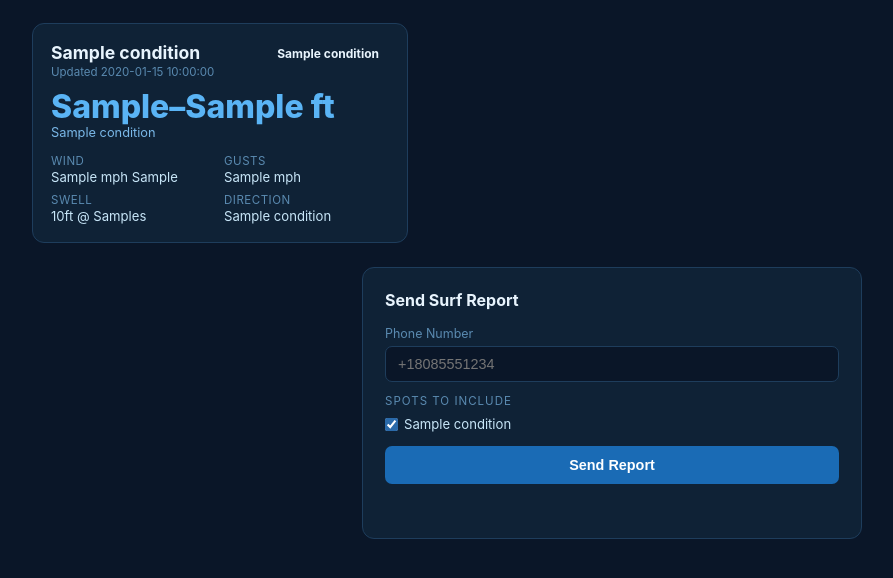
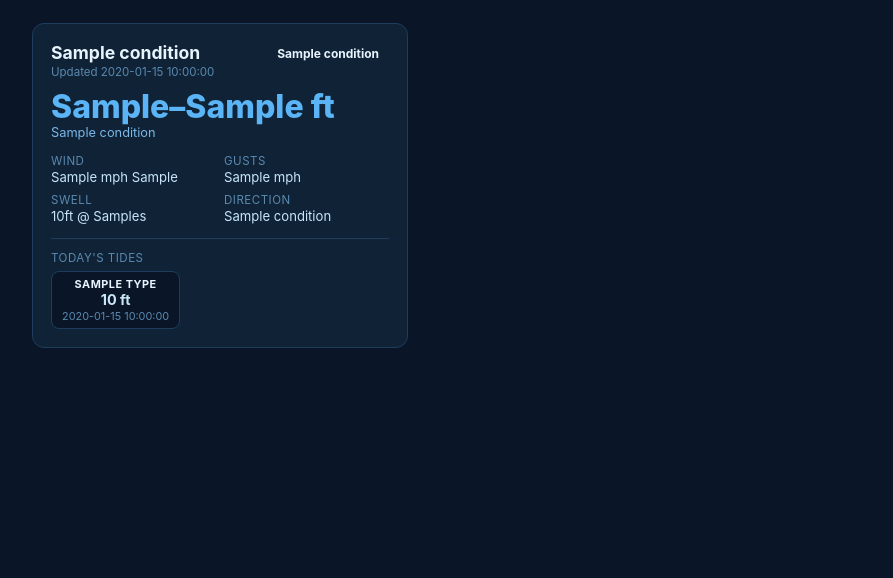
Before and after one commit to bradyoshiro/surf-report, a Flask app: template templates/index.html in a window 1280 px wide. Shown: the part 139-717 px from the top of the page, without its empty margins (28-921 px from the left). Run offline with Flask 3, Linux system fonts and the light colour scheme; the template is opened without the code that fills it: most values are stand-ins (such as "Sample title", 1, 10 or a date in 2020).

Commit message:
add tide data, remove SMS panel

```diff
--- a/surfline.py
+++ b/surfline.py
@@ -60,6 +60,26 @@ def _closest_now(entries, key=None):
     return best[key] if key else best
 
 
+def _fetch_tides(spot_id):
+    """Return today's HIGH/LOW tide entries sorted by time."""
+    try:
+        data = _get("tides", spot_id, days=2)["data"]["tides"]
+        today = datetime.now().strftime("%Y-%m-%d")
+        tides = []
+        for t in data:
+            if t.get("type") in ("HIGH", "LOW"):
+                dt = datetime.fromtimestamp(t["timestamp"])
+                if dt.strftime("%Y-%m-%d") == today:
+                    tides.append({
+                        "type":   t["type"],
+                        "height": round(t["height"], 1),
+                        "time":   dt.strftime("%I:%M %p").lstrip("0"),
+                    })
+        return sorted(tides, key=lambda x: x["time"])
+    except Exception:
+        return []
+
+
 def fetch_spot(name, spot_id):
     try:
         wave_data   = _get("wave",   spot_id)["data"]["wave"]
@@ -72,6 +92,7 @@ def fetch_spot(name, spot_id):
 
         surf = wave.get("surf", {})
         swell_primary = wave.get("swells", [{}])[0]
+        tides = _fetch_tides(spot_id)
 
         return {
             "name": name,
@@ -93,6 +114,7 @@ def fetch_spot(name, spot_id):
                 rating.get("rating", {}).get("key", "FLAT"), "—"
             ),
             "rating_value": rating.get("rating", {}).get("value", 0),
+            "tides": tides,
             "error": None,
         }
     except Exception as e:
--- a/templates/index.html
+++ b/templates/index.html
@@ -40,7 +40,7 @@
       display: grid;
       grid-template-columns: repeat(auto-fill, minmax(300px, 1fr));
       gap: 16px;
-      padding: 24px 20px;
+      padding: 24px 20px 40px;
       max-width: 1200px;
       margin: 0 auto;
     }
@@ -95,95 +95,47 @@
     .detail-label { color: #5a8ab0; font-size: 0.72rem; text-transform: uppercase; letter-spacing: 0.5px; }
     .detail-value { color: #c8e6f8; margin-top: 1px; }
 
-    .error-msg { color: #e05050; font-size: 0.85rem; padding: 8px 0; }
-
-    /* Send Report Panel */
-    .notify-panel {
-      max-width: 540px;
-      margin: 0 auto 40px;
-      padding: 0 20px;
+    .tides {
+      margin-top: 14px;
+      padding-top: 12px;
+      border-top: 1px solid #1e3d5c;
     }
-    .notify-box {
-      background: #0f2236;
-      border: 1px solid #1e3d5c;
-      border-radius: 12px;
-      padding: 22px;
+    .tides-label {
+      font-size: 0.72rem;
+      text-transform: uppercase;
+      letter-spacing: 0.5px;
+      color: #5a8ab0;
+      margin-bottom: 6px;
     }
-    .notify-box h2 { font-size: 1rem; font-weight: 700; margin-bottom: 16px; }
-
-    .tabs { display: flex; gap: 8px; margin-bottom: 16px; }
-    .tab {
-      flex: 1;
-      padding: 9px;
-      border-radius: 7px;
-      border: 1px solid #1e3d5c;
-      background: #0a1628;
-      color: #7ab8e8;
-      cursor: pointer;
-      font-size: 0.85rem;
-      text-align: center;
+    .tide-list {
+      display: flex;
+      flex-wrap: wrap;
+      gap: 8px;
     }
-    .tab.active { background: #1a4a7a; color: #fff; border-color: #2a6aaa; }
-
-    .form-group { margin-bottom: 12px; }
-    .form-group label { display: block; font-size: 0.78rem; color: #5a8ab0; margin-bottom: 5px; }
-    .form-group input {
-      width: 100%;
+    .tide-item {
+      display: flex;
+      flex-direction: column;
+      align-items: center;
       background: #0a1628;
       border: 1px solid #1e3d5c;
-      border-radius: 7px;
-      padding: 9px 12px;
-      color: #e8f4fd;
-      font-size: 0.9rem;
+      border-radius: 8px;
+      padding: 5px 10px;
+      min-width: 70px;
     }
-    .form-group input:focus { outline: none; border-color: #2a6aaa; }
+    .tide-type {
+      font-size: 0.68rem;
+      font-weight: 700;
+      text-transform: uppercase;
+      letter-spacing: 0.5px;
+    }
+    .tide-type.HIGH { color: #5ab4f5; }
+    .tide-type.LOW  { color: #f0a040; }
+    .tide-height { font-size: 0.9rem; font-weight: 700; color: #c8e6f8; }
+    .tide-time   { font-size: 0.68rem; color: #5a8ab0; margin-top: 1px; }
 
-    .spot-checkboxes {
-      display: grid;
-      grid-template-columns: 1fr 1fr;
-      gap: 6px;
-      margin-bottom: 14px;
-    }
-    .spot-checkboxes label {
-      display: flex;
-      align-items: center;
-      gap: 6px;
-      font-size: 0.82rem;
-      cursor: pointer;
-      color: #c8e6f8;
-    }
-    .spot-checkboxes input[type=checkbox] { accent-color: #2a6aaa; }
+    .no-tides { font-size: 0.8rem; color: #5a8ab0; }
 
-    #send-btn {
-      width: 100%;
-      background: #1a6bb5;
-      color: #fff;
-      border: none;
-      padding: 11px;
-      border-radius: 7px;
-      cursor: pointer;
-      font-size: 0.9rem;
-      font-weight: 600;
-    }
-    #send-btn:hover { background: #2080d4; }
-    #send-btn:disabled { opacity: 0.5; cursor: default; }
-
-    #notify-result {
-      margin-top: 12px;
-      font-size: 0.85rem;
-      text-align: center;
-      min-height: 20px;
-    }
-    .result-ok  { color: #5dde87; }
-    .result-err { color: #e05050; }
-
-    .section-label {
-      font-size: 0.72rem;
-      text-transform: uppercase;
-      letter-spacing: 1px;
-      color: #5a8ab0;
-      margin-bottom: 8px;
-    }
+    .error-msg { color: #e05050; font-size: 0.85rem; padding: 8px 0; }
   </style>
 </head>
 <body>
@@ -196,7 +148,7 @@
 
 <div class="grid" id="conditions-grid">
   {% for c in conditions %}
-  <div class="card {% if c.error %}error{% endif %}" id="card-{{ loop.index }}">
+  <div class="card {% if c.error %}error{% endif %}">
     {% if c.error %}
       <div class="spot-name">{{ c.name }}</div>
       <div class="error-msg">Error: {{ c.error }}</div>
@@ -228,47 +180,39 @@
           <div class="detail-value">{{ c.swell_dir_label }}</div>
         </div>
       </div>
+      <div class="tides">
+        <div class="tides-label">Today's Tides</div>
+        <div class="tide-list">
+          {% if c.tides %}
+            {% for t in c.tides %}
+            <div class="tide-item">
+              <span class="tide-type {{ t.type }}">{{ t.type }}</span>
+              <span class="tide-height">{{ t.height }} ft</span>
+              <span class="tide-time">{{ t.time }}</span>
+            </div>
+            {% endfor %}
+          {% else %}
+            <span class="no-tides">No tide data</span>
+          {% endif %}
+        </div>
+      </div>
     {% endif %}
   </div>
   {% endfor %}
 </div>
 
-<!-- Notify Panel -->
-<div class="notify-panel">
-  <div class="notify-box">
-    <h2>Send Surf Report</h2>
-
-    <div class="form-group" id="input-group">
-      <label id="input-label">Phone Number</label>
-      <input type="text" id="target-input" placeholder="+18085551234">
-    </div>
-
-    <p class="section-label">Spots to include</p>
-    <div class="spot-checkboxes">
-      {% for name in conditions|map(attribute='name') %}
-      <label>
-        <input type="checkbox" class="spot-cb" value="{{ name }}" checked>
-        {{ name }}
-      </label>
-      {% endfor %}
-    </div>
-
-    <button id="send-btn" onclick="sendReport()">Send Report</button>
-    <div id="notify-result"></div>
-  </div>
-</div>
-
 <script>
-  let activeChannel = "sms";
-
   async function refreshData() {
     const btn = document.getElementById("refresh-btn");
     btn.disabled = true;
     btn.textContent = "Refreshing...";
     try {
-      const res = await fetch("/api/conditions?refresh=1");
+      const res = await fetch("/api/conditions");
       const data = await res.json();
       renderCards(data);
+      if (data.length) {
+        document.getElementById("last-updated").textContent = data[0].updated || "—";
+      }
     } catch (e) {
       alert("Refresh failed: " + e);
     }
@@ -278,6 +222,16 @@
 
   function ratingClass(key) {
     return "rating-" + (key || "FLAT");
+  }
+
+  function renderTides(tides) {
+    if (!tides || !tides.length) return '<span class="no-tides">No tide data</span>';
+    return tides.map(t => `
+      <div class="tide-item">
+        <span class="tide-type ${t.type}">${t.type}</span>
+        <span class="tide-height">${t.height} ft</span>
+        <span class="tide-time">${t.time}</span>
+      </div>`).join("");
   }
 
   function renderCards(conditions) {
@@ -317,41 +271,12 @@
             <div class="detail-value">${c.swell_dir_label}</div>
           </div>
         </div>
+        <div class="tides">
+          <div class="tides-label">Today's Tides</div>
+          <div class="tide-list">${renderTides(c.tides)}</div>
+        </div>
       </div>`;
     }).join("");
-  }
-
-  async function sendReport() {
-    const btn = document.getElementById("send-btn");
-    const result = document.getElementById("notify-result");
-    const target = document.getElementById("target-input").value.trim();
-    const spots = [...document.querySelectorAll(".spot-cb:checked")].map(cb => cb.value);
-
-    if (!target) { result.innerHTML = '<span class="result-err">Enter a phone number or username.</span>'; return; }
-    if (!spots.length) { result.innerHTML = '<span class="result-err">Select at least one spot.</span>'; return; }
-
-    btn.disabled = true;
-    btn.textContent = "Sending...";
-    result.innerHTML = "";
-
-    try {
-      const res = await fetch("/api/notify", {
-        method: "POST",
-        headers: { "Content-Type": "application/json" },
-        body: JSON.stringify({ channel: activeChannel, target, spots }),
-      });
-      const data = await res.json();
-      if (data.ok) {
-        result.innerHTML = '<span class="result-ok">Sent successfully!</span>';
-      } else {
-        result.innerHTML = `<span class="result-err">Failed: ${data.error}</span>`;
-      }
-    } catch (e) {
-      result.innerHTML = `<span class="result-err">Error: ${e}</span>`;
-    }
-
-    btn.disabled = false;
-    btn.textContent = "Send Report";
   }
 </script>
 </body>
```
